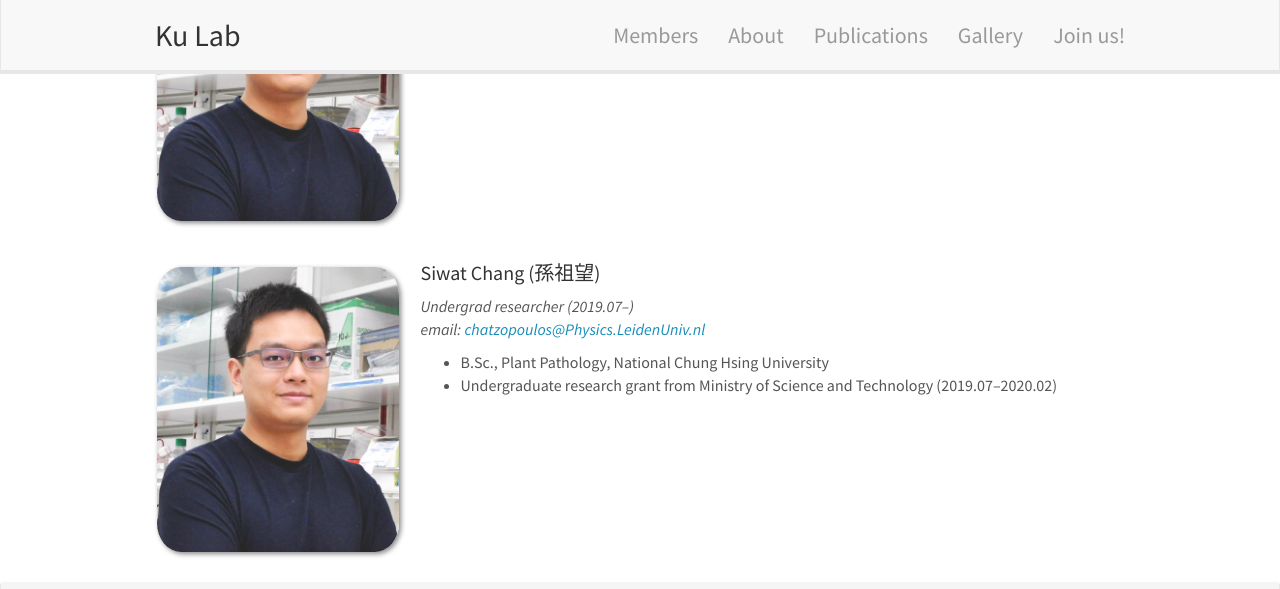
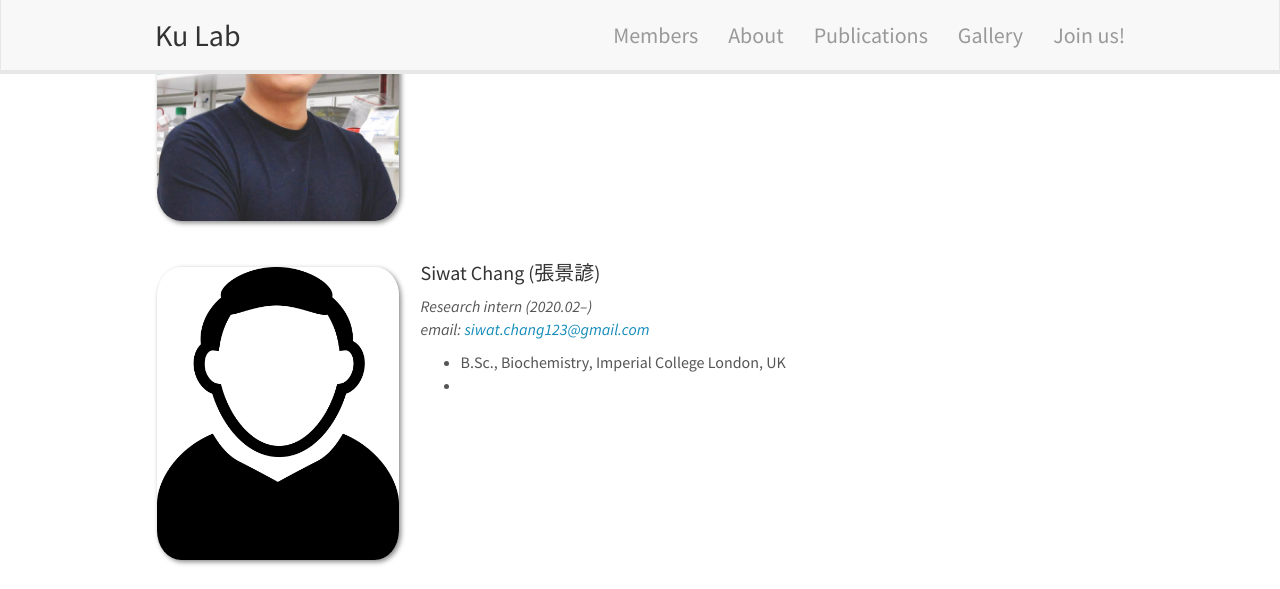
Before and after one commit to tzutongkao/Kao_Lab, a Jekyll site: the page built from _pages/team.md, in a window 1280 px wide and 900 px high, scrolled down 1809 px, cut to the strip 0-589 px from the top of the window. Built offline with Jekyll 4.4.1, drawn with Linux system fonts in a browser that asks for light colours; nearby versions of some CDN libraries.

Commit message:
Update team_members.yml

```diff
--- a/_data/team_members.yml
+++ b/_data/team_members.yml
@@ -50,10 +50,9 @@
   education1: B.Sc., Plant Pathology, National Chung Hsing University
   education2: Undergraduate research grant from Ministry of Science and Technology (2019.07–2020.02)
 
-- name: Siwat Chang (孫祖望)
-  photo: TsuWang.jpg
-  info: Undergrad researcher (2019.07–)
-  email: chatzopoulos@Physics.LeidenUniv.nl
+- name: Siwat Chang (張景諺)
+  photo: avatar.jpg
+  info: Research intern (2020.02–)
+  email: siwat.chang123@gmail.com
   number_educ: 2
-  education1: B.Sc., Plant Pathology, National Chung Hsing University
-  education2: Undergraduate research grant from Ministry of Science and Technology (2019.07–2020.02)
+  education1: B.Sc., Biochemistry, Imperial College London, UK
```
